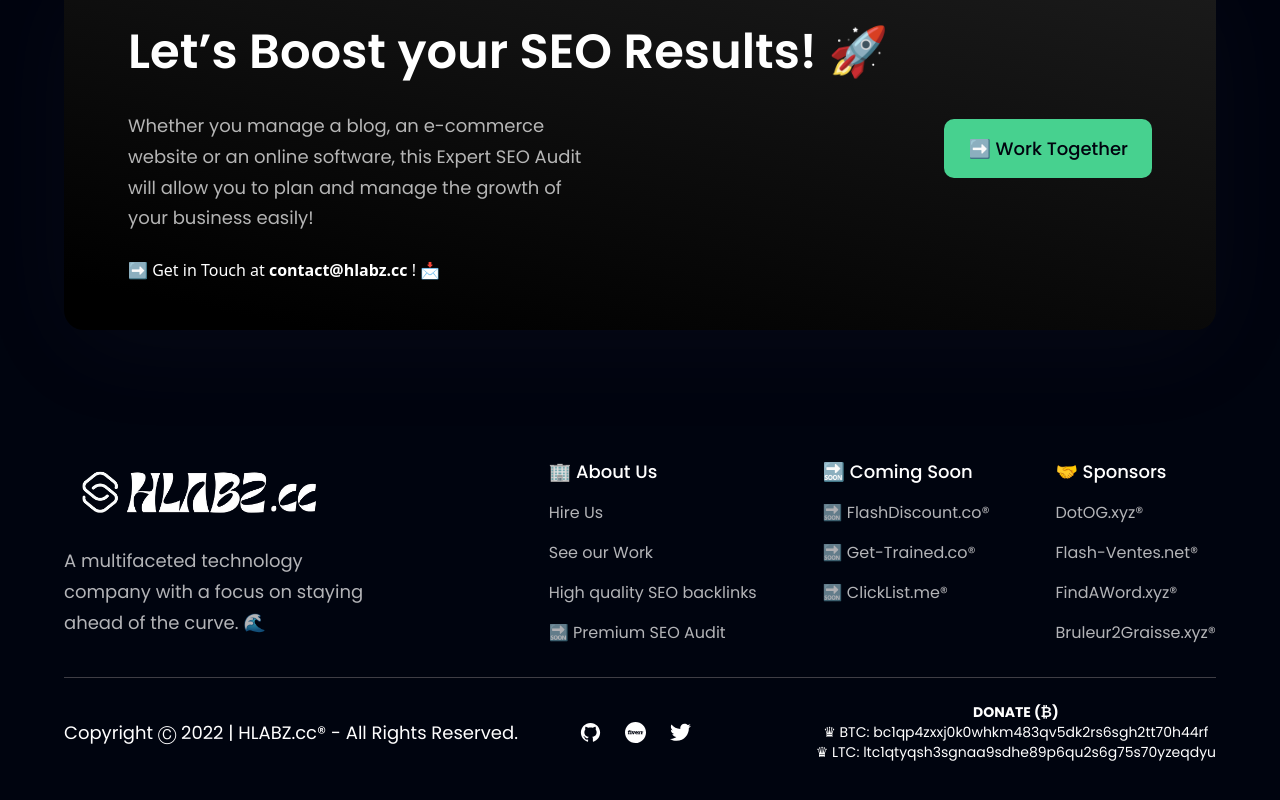
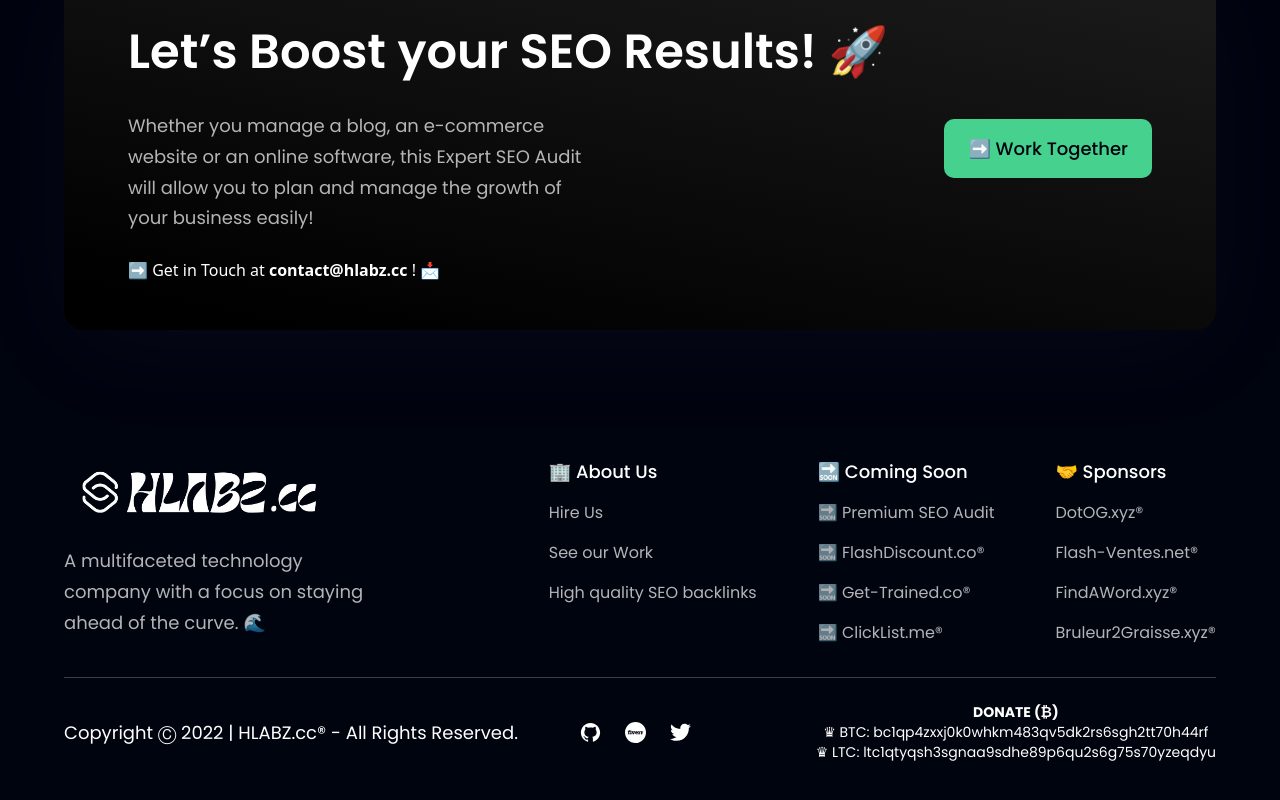
Before and after one commit to HLABZcc/HLABZ.cc, a React (Vite) app: page / in a window 1280 px wide. Shown: the part 3313-4113 px from the top of the page. Built offline with nearby package versions, Linux system fonts and the light colour scheme.

Commit message:
Update index.js

```diff
--- a/src/constants/index.js
+++ b/src/constants/index.js
@@ -99,16 +99,16 @@
         link: "https://www.fiverr.com/hlabzconsult/do-high-quality-seo-backlinks",
         url: "https://www.fiverr.com/hlabzconsult/do-high-quality-seo-backlinks",
       },
-      {
-        name: "🔜 Premium SEO Audit",
-        link: "https://github.com/HLABZ-CC/SEO-Audit",
-        url: "https://github.com/HLABZ-CC/SEO-Audit",
-      },
     ],
   },
   {
     title: "🔜 Coming Soon",
     links: [
+            {
+        name: "🔜 Premium SEO Audit",
+        link: "https://github.com/HLABZ-CC/SEO-Audit",
+        url: "https://github.com/HLABZ-CC/SEO-Audit",
+      },
       {
         name: "🔜 FlashDiscount.co®",
         link: "https://flashdiscount.co/",
```
